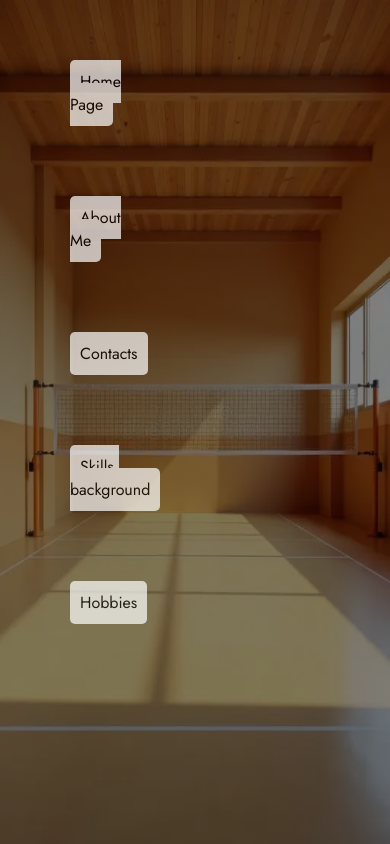
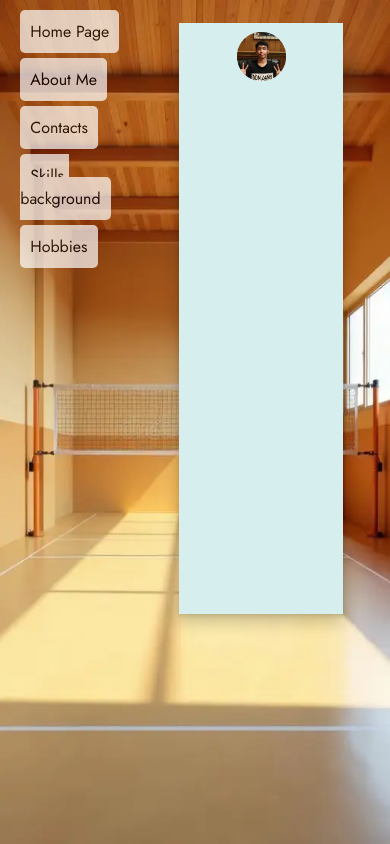
Before and after one commit to PoyidudePoy/myPortfolio, a plain HTML site: page Portfolio/index.html in a window 390 px wide. Drawn offline with Linux system fonts and the light colour scheme.

Commit message:
Updated!
Added some
- picture
- changes the styles
- removes the opacity
- make it more responsive
- played with the a border.

```diff
--- a/Portfolio/index.html
+++ b/Portfolio/index.html
@@ -25,6 +25,20 @@
                 <div> <a href="index.html">Hobbies</a></div>
             </div>
 
+            <div class="content">
+
+              <div class="card">
+                <img src="assets/me.png">
+
+
+
+
+
+
+
+                </div>
+            </div>
+
 
 
 
--- a/Portfolio/style.css
+++ b/Portfolio/style.css
@@ -16,7 +16,7 @@
         font-family: 'Jost', 'Segoe UI', Geneva, Verdana, sans-serif;
         overflow-x: hidden;
         overflow-y: hidden;
-     background: linear-gradient(rgba(0,0,0,0.5),rgba(0,0,0,0.5)), url(assets/court.webp);
+        background: url(assets/court.webp);
         background-size: 100% 100%;
         background-repeat: no-repeat;
         background-position: center;
@@ -45,14 +45,15 @@
     .sidebar div {
 
 
-    padding: 20px;
-    margin: 50px;
+        padding: 3%;
+        margin: 10%;
 
 
 
 
 
     }
+
     .sidebar div a {
 
         text-decoration: none;
@@ -73,3 +74,45 @@
         transition: 0.3s;
 
     }
+
+
+    .content {
+
+        width: 60%;
+
+
+
+
+
+    }
+
+
+    .card {
+
+        width: 70%;
+        height: 70%;
+        background-color: rgb(214, 238, 238);
+        box-shadow:
+            0 2px 4px rgba(0, 0, 0, 0.1),
+            0 8px 15px rgba(0, 0, 0, 0.2);
+        margin: 10%;
+
+
+
+
+
+
+    }
+
+
+
+
+    .container .content .card img {
+
+        width: 30%;
+        margin-left: 35%;
+        margin-top: 5%;
+
+
+
+    }
```
Lines whose indentation alone changed are shown as unchanged.
